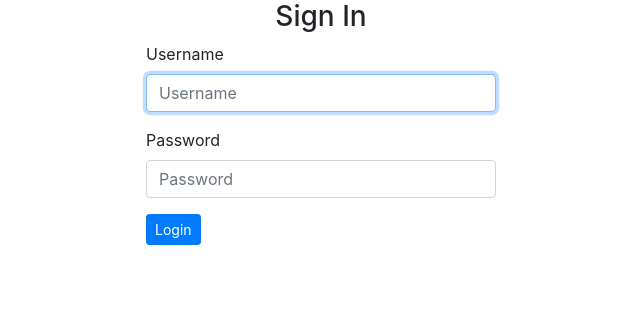
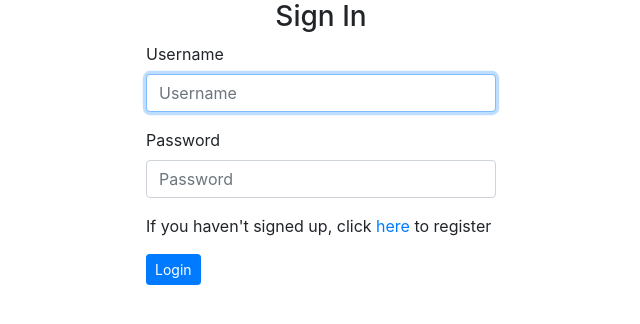
Before and after one commit to w-mbugua/flashcards-app, a Django app: page /accounts/login/ in a window 1280 px wide. Shown: the top 324 px of the page, without its empty margins (319-959 px from the left). Run offline with Django 3.2, Linux system fonts and the light colour scheme; some libraries are stand-ins or nearby versions.

Commit message:
Add link to redirect to the sign up form.

```diff
--- a/users/templates/registration/login.html
+++ b/users/templates/registration/login.html
@@ -18,6 +18,7 @@
                     <form action="/accounts/login/" method="post">
                         {% csrf_token %}
                         {% bootstrap_form form%}
+                        <p>If you haven't signed up, click <a href="{% url 'django_registration_register' %}">here</a> to register</p>
                         <div class="form-group">
                             <input type="submit" class="btn btn-primary btn-sm" value="Login">
                         </div>
--- a/users/views.py
+++ b/users/views.py
@@ -1,10 +1,12 @@
 from django.shortcuts import redirect, render
 from .forms import NewFlashCardForm
+from django.contrib.auth.decorators import login_required
 
 # Create your views here.
 def home(request):
     return render(request, 'cards/home.html')
 
+@login_required(login_url='/accounts/login/')
 def createcards(request):
     user = request.user
     if request.method == 'POST':
```
